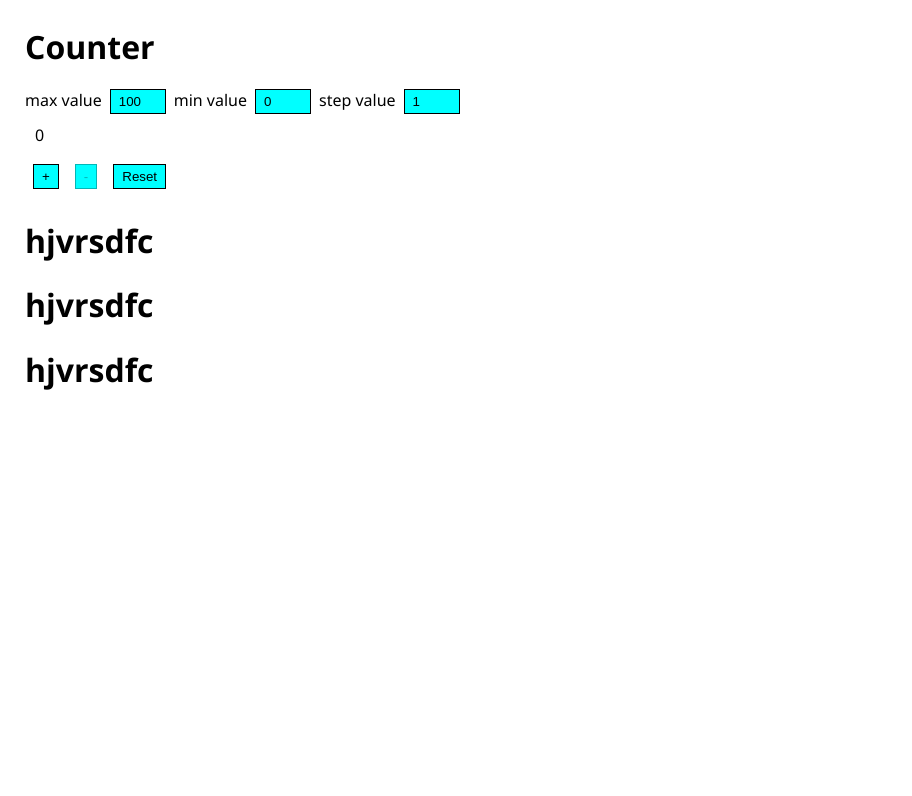
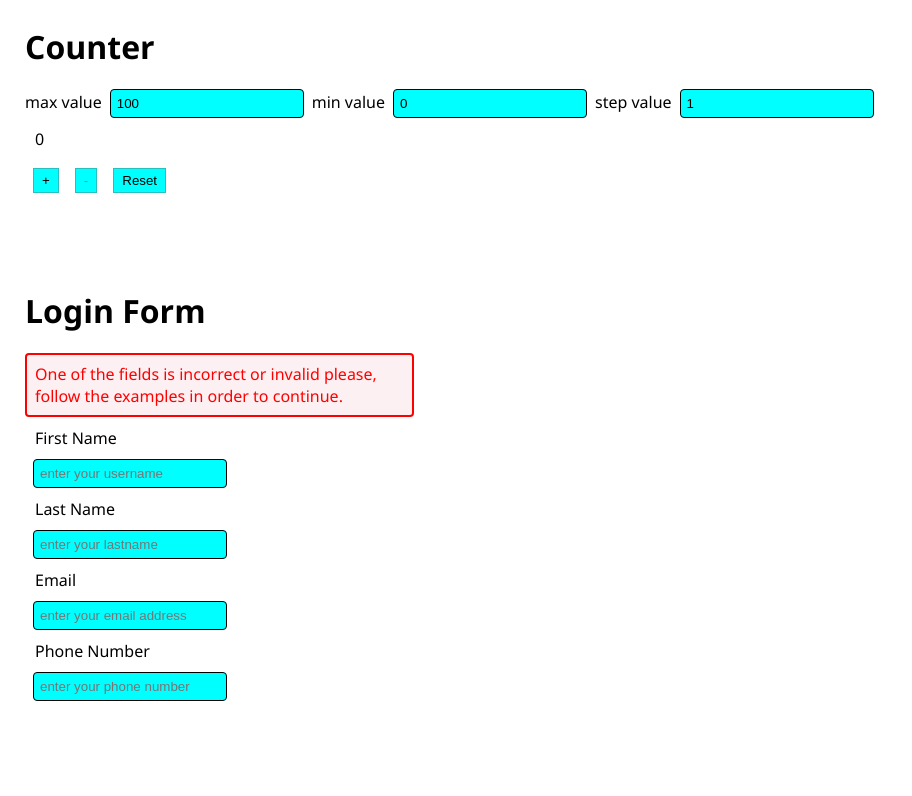
Before and after one commit to Anthonalex/React-App, a React (Create React App) app: page / in a window 1280 px wide. Shown: the top 796 px of the page, without its empty margins (0-912 px from the left). Built offline with nearby package versions, Linux system fonts and the light colour scheme.

Commit message:
firstname and lastname validation done,error msg css done

```diff
--- a/src/components/Counter/counter.css
+++ b/src/components/Counter/counter.css
@@ -1,8 +1,16 @@
 button {
   padding: 4px 8px;
   margin: 8px;
-  border: 1px solid;
+  border: 1px solid rgba(99, 96, 96, 0.397);
   background-color: aqua;
+  transition: 0.5s;
+}
+
+button:hover {
+  cursor: pointer;
+  scale: 0.3;
+  transform: scale(1.1);
+  background: cadetblue;
 }
 
 input {
--- /dev/null
+++ b/src/components/LoginForm/login-form.css
@@ -0,0 +1,35 @@
+.error-msg {
+  background: rgba(220, 20, 60, 0.062);
+  border: 2px solid red;
+  padding: 8px;
+  width: 30%;
+  border-radius: 4px;
+  color: red;
+  /* display: none; */
+}
+
+.invalid {
+  background: rgba(220, 20, 60, 0.062);
+  border: 2px solid red;
+}
+
+.active {
+  display: block;
+}
+
+input {
+  width: 180px;
+  border-radius: 4px;
+  padding: 6px;
+}
+
+.valid {
+  border: 1px solid rgba(153, 205, 50, 0.37);
+  background: rgba(255, 255, 0, 0.041);
+}
+
+span {
+  margin-left: 8px;
+  color: crimson;
+  font-size: 12px;
+}
--- a/src/components/LoginForm/login-form.jsx
+++ b/src/components/LoginForm/login-form.jsx
@@ -1,10 +1,115 @@
 import React from "react";
+import "./login-form.css";
 
 export default class LoginForm extends React.Component {
+  constructor(props) {
+    super(props);
+
+    this.state = {
+      isValidFirstName: "",
+      firstNameErrorMsg: "",
+      isValidLastName: "",
+      lastNameErrorMsg: "",
+      isValidEmail: "",
+      emailErrorMsg: "",
+      isValidPhoneNumber: "",
+      phoneNumberErrorMsg: "",
+    };
+  }
+
+  handleChange = (e) => {
+    if (e.target.name === "firstName") {
+      if (e.target.value.length >= 5) {
+        this.setState(() => ({
+          isValidFirstName: "valid",
+          firstNameErrorMsg: "",
+        }));
+      }
+      if (e.target.value.length >= 1 && e.target.value.length < 5) {
+        this.setState(() => ({
+          isValidFirstName: "invalid",
+          firstNameErrorMsg: "please enter at least 5 characters",
+        }));
+      }
+      if (e.target.value.length === 0) {
+        this.setState(() => ({
+          isValidFirstName: "",
+          firstNameErrorMsg: "",
+        }));
+      }
+    }
+
+    if (e.target.name === "lastName") {
+      if (e.target.value.length >= 5) {
+        this.setState(() => ({
+          isValidLastName: "valid",
+          lastNameErrorMsg: "",
+        }));
+      }
+      if (e.target.value.length >= 1 && e.target.value.length < 5) {
+        this.setState(() => ({
+          isValidLastName: "invalid",
+          lastNameErrorMsg: "please enter at least 5 characters",
+        }));
+      }
+      if (e.target.value.length === 0) {
+        this.setState(() => ({
+          isValidLastName: "",
+          lastNameErrorMsg: "",
+        }));
+      }
+    }
+  };
 
   render() {
     return (
-      <h1>hjvrsdfc</h1>
-    )
+      <div>
+        <h1>Login Form</h1>
+        <div className="error-msg">
+          One of the fields is incorrect or invalid please, follow the examples
+          in order to continue.
+        </div>
+        <p>First Name</p>
+        <input
+          type="text"
+          name="firstName"
+          className={this.state.isValidFirstName}
+          placeholder="enter your username"
+          onChange={this.handleChange}
+          maxLength="12"
+        />
+        <span>{this.state.firstNameErrorMsg}</span>
+        <p>Last Name</p>
+        <input
+          type="text"
+          name="lastName"
+          className={this.state.isValidLastName}
+          placeholder="enter your lastname"
+          onChange={this.handleChange}
+          maxLength="12"
+        />
+        <span>{this.state.lastNameErrorMsg}</span>
+        <p>Email</p>
+        <input
+          type="text"
+          name="email"
+          className={this.state.isValidEmail}
+          placeholder="enter your email address"
+          onChange={this.handleChange}
+          maxLength="20"
+        />
+        <span>{this.state.firstNameErrorMsg}</span>
+        <p>Phone Number</p>
+        <input
+          type="text"
+          name="phoneNumber"
+          className={this.state.isValidPhoneNumber}
+          placeholder="enter your phone number"
+          onChange={this.handleChange}
+          maxLength="10"
+        />
+        <span>{this.state.firstNameErrorMsg}</span>
+      </div>
+    );
   }
 }
```
Also changed, not shown: src/App.js (+14 -6 lines).
